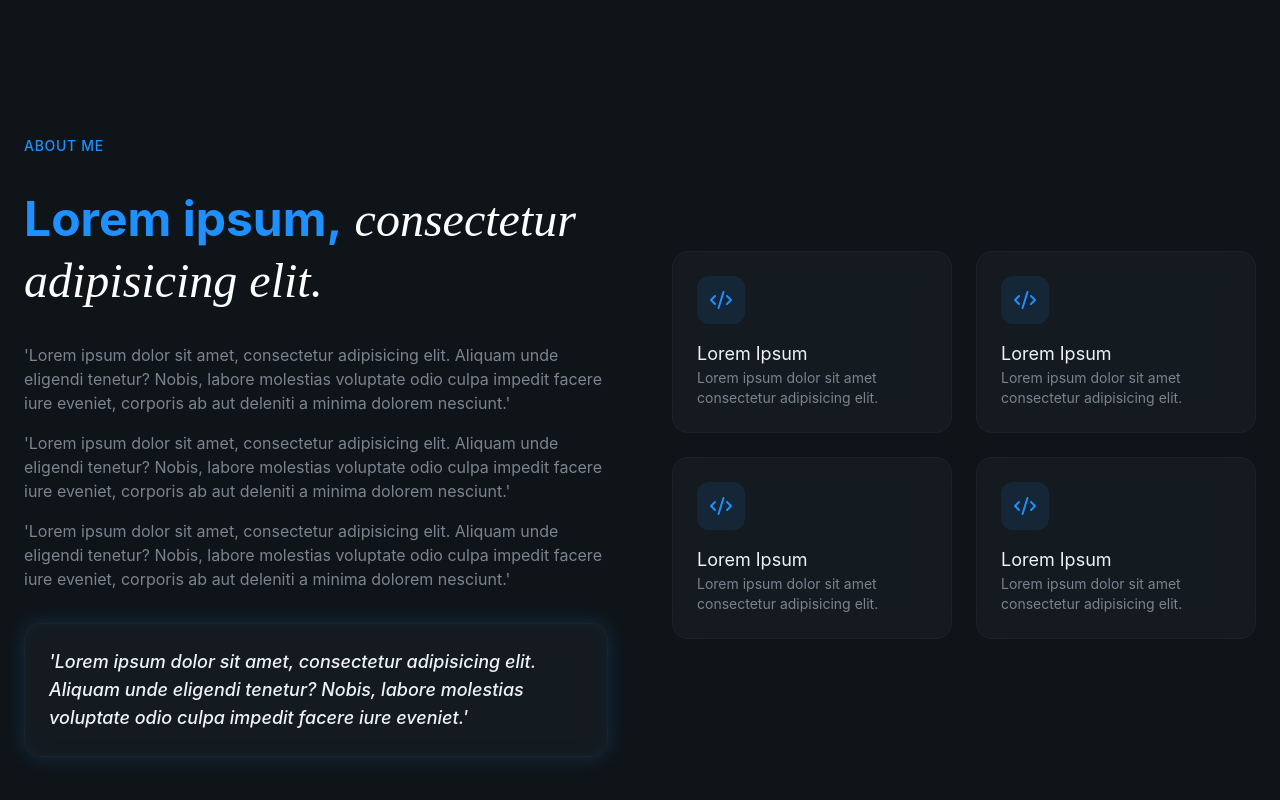
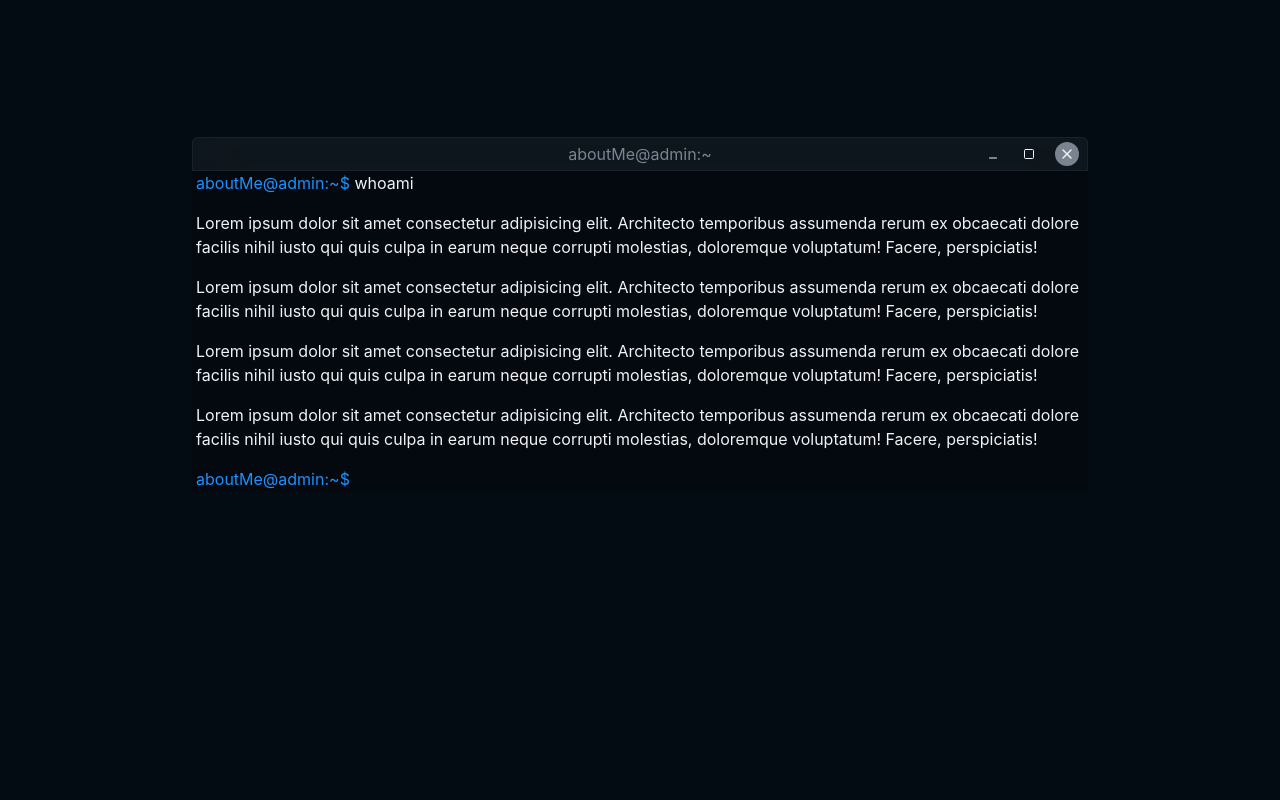
Before and after one commit to rubenaguilardev/portfolio, a React (Vite) app: page / in a window 1280 px wide. Shown: the part 976-1776 px from the top of the page. After the commit the page ends 1595 px from the top, so only its background shows below. Built offline with nearby package versions, Linux system fonts and the light colour scheme.

Commit message:
rework about section

```diff
--- a/src/App.jsx
+++ b/src/App.jsx
@@ -11,7 +11,7 @@ const App = () => {
   return (
     <div className="min-h-screen overflow-x-hidden">
       <Navbar />
-      <main>
+      <main >
         <Hero />
         <About />
         <Projects />
--- a/src/index.css
+++ b/src/index.css
@@ -1,7 +1,7 @@
 @import "tailwindcss";
 
 @theme {
-  --color-background: #0f1418;
+  --color-background: #040c13;
   --color-foreground: #f0f2f5;
 
   --color-card: #141a1f;
@@ -41,13 +41,13 @@
 
 @layer components {
   .glass {
-    background-color: color-mix(in srgb, var(--color-surface) 50%, transparent);
+    background-color: color-mix(in srgb, var(--color-surface) 20%, transparent);
     backdrop-filter: blur(16px);
     border: 1px solid color-mix(in srgb, var(--color-border) 50%, transparent);
   }
 
    .glass-strong {
-    background-color: color-mix(in srgb, var(--color-surface) 80%, transparent);
+    background-color: color-mix(in srgb, var(--color-surface) 50%, transparent);
     backdrop-filter: blur(24px);
     border: 1px solid color-mix(in srgb, var(--color-border) 60%, transparent);
   }
--- a/src/sections/About.jsx
+++ b/src/sections/About.jsx
@@ -1,81 +1,48 @@
-import { Code2 } from 'lucide-react'
+import { Square, Minus, X } from 'lucide-react'
 
 const About = () => {
 
-    const highlights = [
-        {
-            icon: Code2,
-            title: 'Lorem Ipsum',
-            description: 'Lorem ipsum dolor sit amet consectetur adipisicing elit.'
-        },
-        {
-            icon: Code2,
-            title: 'Lorem Ipsum',
-            description: 'Lorem ipsum dolor sit amet consectetur adipisicing elit.'
-        },
-        {
-            icon: Code2,
-            title: 'Lorem Ipsum',
-            description: 'Lorem ipsum dolor sit amet consectetur adipisicing elit.'
-        },
-        {
-            icon: Code2,
-            title: 'Lorem Ipsum',
-            description: 'Lorem ipsum dolor sit amet consectetur adipisicing elit.'
-        },
+    const about = [
+        'Lorem ipsum dolor sit amet consectetur adipisicing elit. Architecto temporibus assumenda rerum ex obcaecati dolore facilis nihil iusto qui quis culpa in earum neque corrupti molestias, doloremque voluptatum! Facere, perspiciatis!',
+        'Lorem ipsum dolor sit amet consectetur adipisicing elit. Architecto temporibus assumenda rerum ex obcaecati dolore facilis nihil iusto qui quis culpa in earum neque corrupti molestias, doloremque voluptatum! Facere, perspiciatis!',
+        'Lorem ipsum dolor sit amet consectetur adipisicing elit. Architecto temporibus assumenda rerum ex obcaecati dolore facilis nihil iusto qui quis culpa in earum neque corrupti molestias, doloremque voluptatum! Facere, perspiciatis!',
+        'Lorem ipsum dolor sit amet consectetur adipisicing elit. Architecto temporibus assumenda rerum ex obcaecati dolore facilis nihil iusto qui quis culpa in earum neque corrupti molestias, doloremque voluptatum! Facere, perspiciatis!'
+
     ]
 
     return (
         <section id='about' className='py-32 relative overflow-hidden'>
-            <div className='container mx-auto px-6 relative z-10'>
-                <div className='grid lg:grid-cols-2 gap-16 items-center'>
-                    <div className='space-y-8'>
-                        <div className='animate-fade-in'>
-                            <span className='text-secondary-foreground text-sm font-medium tracking-wider uppercase'>About Me</span>
+            <div className='container mx-auto relative z-10'>
+                <div className='grid max-w-4xl mx-auto'>
+                    <div className='flex justify-center animate-fade-in mx-auto glass-strong w-full py-1 rounded-t-md'>
+                        <p><span className='text-muted-foreground '>aboutMe@admin:~</span></p>
+                        <div className='absolute right-2'>
+                            <div className='flex gap-4 items-center cursor-pointer'>
+                                <div className='rounded-full hover:bg-muted-foreground p-1'>
+                                    <Minus className='relative top-1 h-3 w-3'/>
+                                </div>
+                                <div className='rounded-full hover:bg-muted-foreground p-1'>
+                                    <Square className='h-3 w-3'/>
+                                </div>
+                                <div className='rounded-full bg-muted-foreground p-1 hover:bg-amber-500'>
+                                    <X className='h-4 w-4'/>
+                                </div>
+
+                            </div>
                         </div>
 
-
-                        <h2 className='text-4xl md:text-5xl font-bold leading-tight animate-fadein animation-delay-100 text-secondary-foreground'>
-                            Lorem ipsum,
-                            <span className='font-playfair italic font-normal text-white'> consectetur adipisicing elit.</span>
-                        </h2>
-
-                        <div className='space-y-4 text-muted-foreground animate-fade-in animation-delay-200'>
-                            <p>
-                               'Lorem ipsum dolor sit amet, consectetur adipisicing elit. Aliquam unde eligendi tenetur? Nobis, labore molestias voluptate odio culpa impedit facere iure eveniet, corporis ab aut deleniti a minima dolorem nesciunt.'
-                            </p>
-                             <p>
-                               'Lorem ipsum dolor sit amet, consectetur adipisicing elit. Aliquam unde eligendi tenetur? Nobis, labore molestias voluptate odio culpa impedit facere iure eveniet, corporis ab aut deleniti a minima dolorem nesciunt.'
-                            </p>
-                             <p>
-                               'Lorem ipsum dolor sit amet, consectetur adipisicing elit. Aliquam unde eligendi tenetur? Nobis, labore molestias voluptate odio culpa impedit facere iure eveniet, corporis ab aut deleniti a minima dolorem nesciunt.'
-                            </p>
-                        </div>
-
-                        <div className='glass rounded-2xl p-6 glow-border animate-fade-in animation-delay-300'>
-                             <p className='text-lg font-medium italic text-foreground'>
-                               'Lorem ipsum dolor sit amet, consectetur adipisicing elit. Aliquam unde eligendi tenetur? Nobis, labore molestias voluptate odio culpa impedit facere iure eveniet.'
-                            </p>
-                        </div>
                     </div>
-
-                    <div className='grid sm:grid-cols-2 gap-6'>
-                        {highlights.map((item, index) => (
-                            <div key={index} className='glass p-6 rounded-2xl animate-fade-in '
-                                style={{animationDelay: `${(index + 1) * 100}ms`}}
-                            >
-                                <div className='w-12 h-12 rounded-xl bg-primary/10 flex items-center justify-center mb-4 hover:bg-primary/20'
-                                >
-                                    <item.icon className='w-6 h-6 text-primary'/>
-                                </div>
-                                <h3 className='text-lg font-semiboldmb-2'>{item.title}</h3>
-                                <p className='text-sm text-muted-foreground'>{item.description}</p>
-                            </div>
+                    <div className='flex flex-col bg-black/20 px-1 space-y-4'>
+                        <p><span className='text-primary'>aboutMe@admin:~$</span> whoami</p>
+                        {about.map((paragraph, index) => (
+                            <p key={index}>{paragraph}</p>
                         ))}
+                        <p><span className='text-primary'>aboutMe@admin:~$</span></p>
                     </div>
                 </div>
             </div>
         </section>
+
     )
 }
 
--- a/src/sections/Hero.jsx
+++ b/src/sections/Hero.jsx
@@ -7,7 +7,7 @@ const skills = ['React', 'Next.js', 'Typescript', 'Node', 'Express', 'PostgresSQ
 const Hero = () => {
     return (
         <section className="relative min-h-screen flex items-center overflow-hidden">
-            <div className="absolute inset-0 overflow-hidden pointer-events-none">
+            <div className="fixed inset-0 overflow-hidden pointer-events-none">
                 {[...Array(35)].map((_, i) => (
                     <div
                         className={`absolute w-1.5 h-1.5 rounded-full opacity-60`}
@@ -62,7 +62,7 @@ const Hero = () => {
                                     href={social.href}
                                     className='p-2 rounded-full glass hover:bg-primary/15 hover:text-primary transition-all duration-300'
                                 >
-                                    {<social.icon className='w-5 h-5' />}
+                                    {<social.icon className='w-6 h-6' />}
                                 </a>
                             ))}
                         </div>
```
